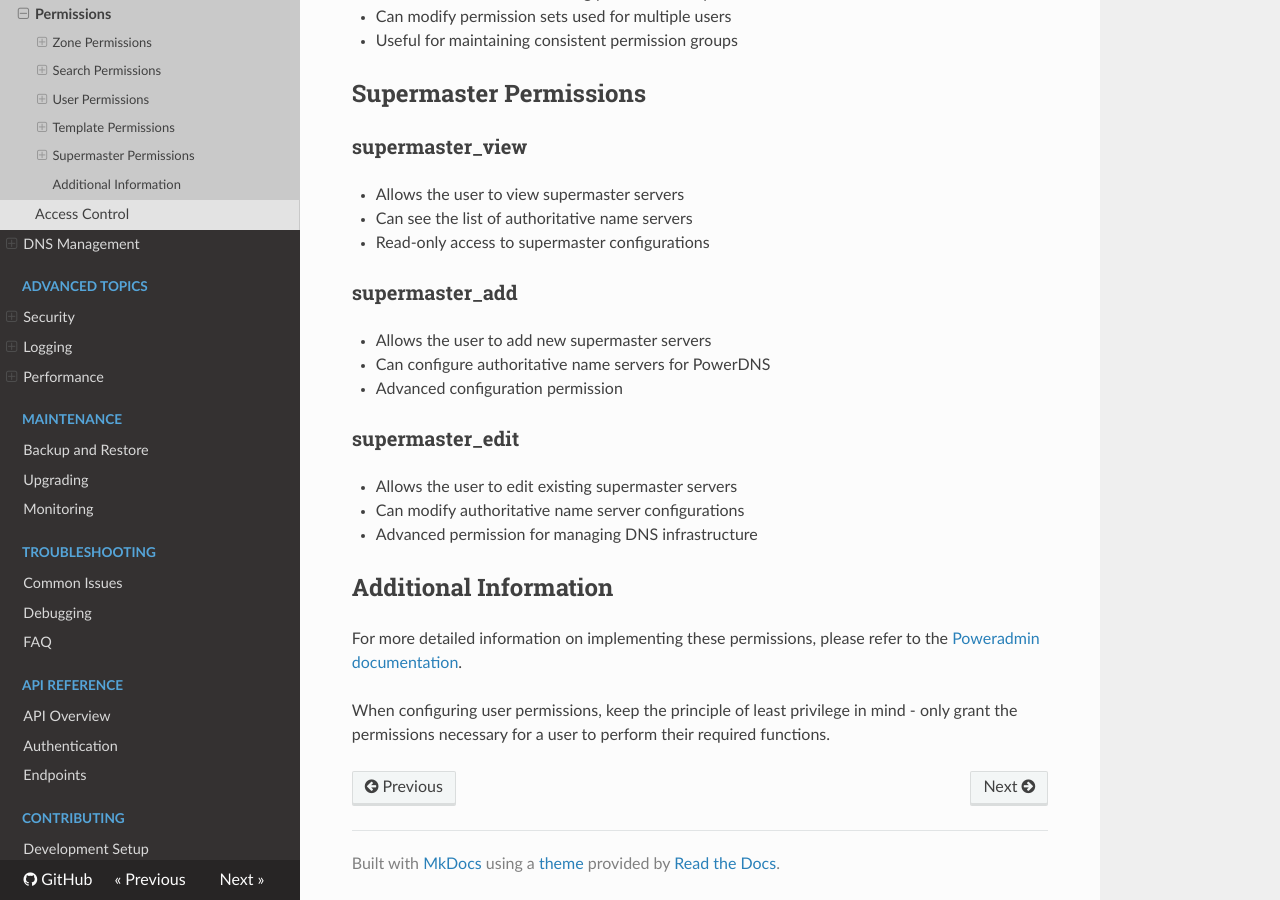
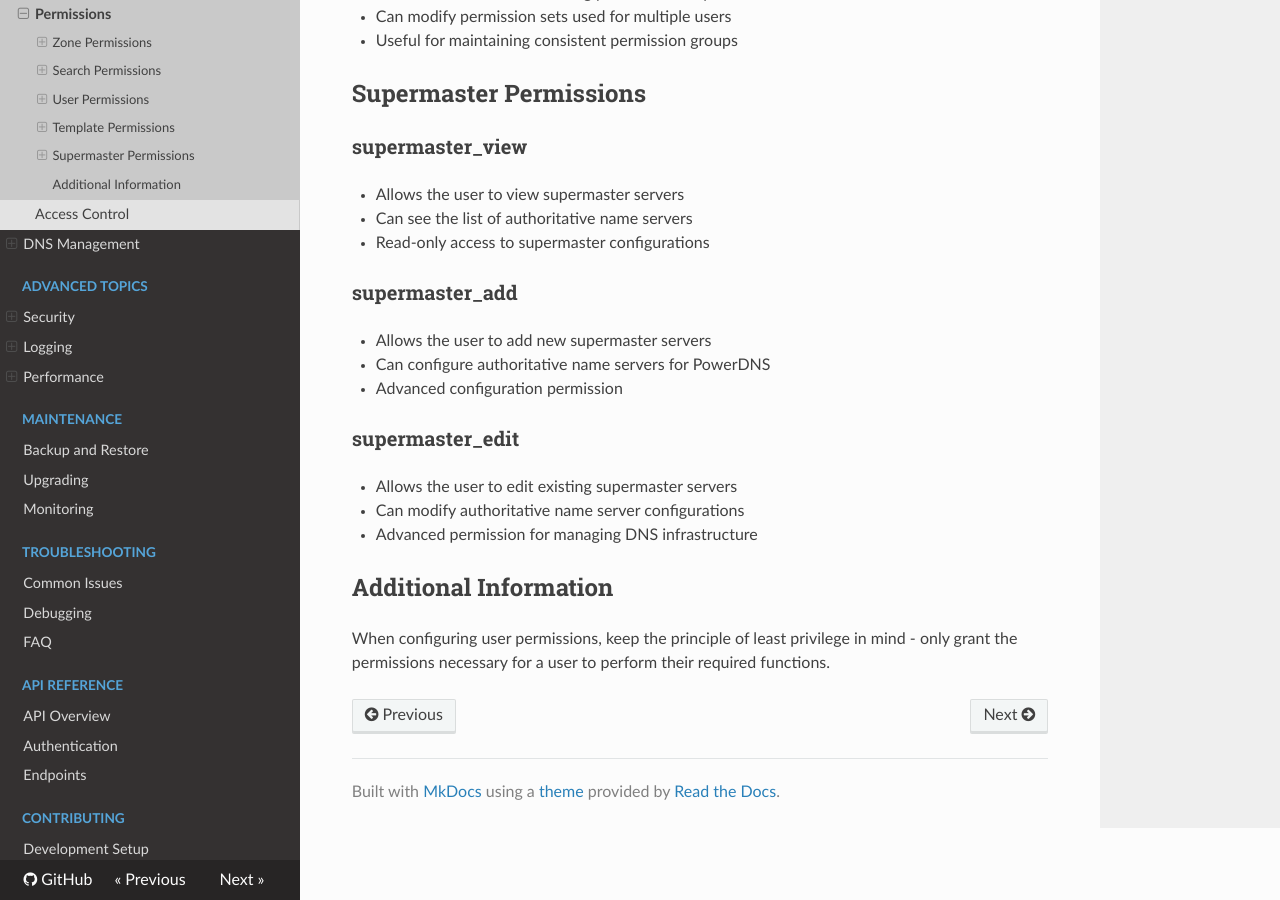
Before and after one commit to poweradmin/poweradmin-docs, an MkDocs documentation site: the page built from docs/user-guide/permissions.md, in a window 1280 px wide and 900 px high, scrolled down 3273 px. Built offline with MkDocs 1.6.1, drawn with Linux system fonts in a browser that asks for light colours; nearby versions of some CDN libraries.

Commit message:
docs: remove broken link to external site

```diff
--- a/docs/user-guide/permissions.md
+++ b/docs/user-guide/permissions.md
@@ -1,30 +1,36 @@
 # User Permissions
 
-This document provides detailed explanations of all user permissions available in Poweradmin. Understanding these permissions is crucial for properly configuring user access within the system.
+This document provides detailed explanations of all user permissions available in Poweradmin. Understanding these
+permissions is crucial for properly configuring user access within the system.
 
 ## Zone Permissions
 
 ### zone_master_add
+
 - Allows the user to add a master zone
 - User can create new authoritative DNS zones
 - Required for creating zones from templates
 
 ### zone_slave_add
+
 - Allows the user to add a slave zone
 - User can create zones that pull data from a master server
 - Requires specifying the IP address of the master server
 
 ### zone_content_view_own
+
 - Allows the user to view the content of zones they own
 - This includes viewing all records within the zone
 - Basic permission needed for zone management
 
 ### zone_content_edit_own
+
 - Allows the user to edit the content of zones they own
 - This includes adding, modifying, and deleting records
 - Essential for managing DNS records in owned zones
 
 ### zone_meta_edit_own
+
 - Allows the user to add additional owners to their zone (if user_view_others is set to true)
 - User can remove owners (including themselves)
 - User cannot orphan a zone (at least one user must remain)
@@ -33,21 +39,25 @@ This document provides detailed explanations of all user permissions available i
 - User can change used zone template (requires zone_master_add and zone_content_edit_own permissions)
 
 ### zone_content_view_others
+
 - Allows the user to view the content of zones owned by other users
 - This is a read-only permission for zones the user doesn't own
 - Useful for administrators or team environments
 
 ### zone_content_edit_others
+
 - Allows the user to edit the content of zones owned by other users
 - User can modify records in zones they don't own
 - Powerful permission that should be granted cautiously
 
 ### zone_meta_edit_others
+
 - Allows the user to edit the metadata of zones owned by other users
 - Can change owners, zone types, and master server IPs for others' zones
 - High-level permission typically reserved for administrators
 
 ### zone_content_edit_own_as_client
+
 - Allows the user to edit record content in zones they own, except SOA and NS records
 - Limited permission for users who should only modify certain record types
 - Provides restricted zone management capabilities
@@ -55,6 +65,7 @@ This document provides detailed explanations of all user permissions available i
 ## Search Permissions
 
 ### search
+
 - Allows the user to perform searches across the system
 - User can search for zones, records, and other elements
 - Basic functionality for finding resources in larger deployments
@@ -62,36 +73,43 @@ This document provides detailed explanations of all user permissions available i
 ## User Permissions
 
 ### user_view_others
+
 - Allows the user to view information about other users
 - Can see usernames and access levels of others
 - Required for assigning zone ownership to other users
 
 ### user_edit_own
+
 - Allows the user to edit their own user information
 - User can change their password and other personal details
 - Basic self-service permission
 
 ### user_edit_others
+
 - Allows the user to edit information for other users
 - Can modify other users' details and access rights
 - High-level administrative permission
 
 ### user_add_new
+
 - Allows the user to add new users to the system
 - Can create accounts for others to access Poweradmin
 - Administrative permission for expanding system access
 
 ### user_passwd_edit_others
+
 - Allows the user to change passwords for other users
 - Can reset passwords when users are locked out
 - Administrative security management permission
 
 ### user_edit_templ_perm
+
 - Allows the user to change the permission template assigned to users
 - Can modify user access by applying different templates
 - Streamlines permission management for administrators
 
 ### user_is_ueberuser
+
 - Grants superuser status with full access to all functions
 - User has unlimited privileges throughout Poweradmin
 - Bypasses normal permission checks
@@ -100,11 +118,13 @@ This document provides detailed explanations of all user permissions available i
 ## Template Permissions
 
 ### templ_perm_add
+
 - Allows the user to add new permission templates
 - Templates define sets of permissions that can be assigned to users
 - Streamlines user permission management
 
 ### templ_perm_edit
+
 - Allows the user to edit existing permission templates
 - Can modify permission sets used for multiple users
 - Useful for maintaining consistent permission groups
@@ -112,22 +132,24 @@ This document provides detailed explanations of all user permissions available i
 ## Supermaster Permissions
 
 ### supermaster_view
+
 - Allows the user to view supermaster servers
 - Can see the list of authoritative name servers
 - Read-only access to supermaster configurations
 
 ### supermaster_add
+
 - Allows the user to add new supermaster servers
 - Can configure authoritative name servers for PowerDNS
 - Advanced configuration permission
 
 ### supermaster_edit
+
 - Allows the user to edit existing supermaster servers
 - Can modify authoritative name server configurations
 - Advanced permission for managing DNS infrastructure
 
 ## Additional Information
 
-For more detailed information on implementing these permissions, please refer to the [Poweradmin documentation](https://www.poweradmin.org/documentation/).
-
-When configuring user permissions, keep the principle of least privilege in mind - only grant the permissions necessary for a user to perform their required functions.
+When configuring user permissions, keep the principle of least privilege in mind - only grant the permissions necessary
+for a user to perform their required functions.
```
